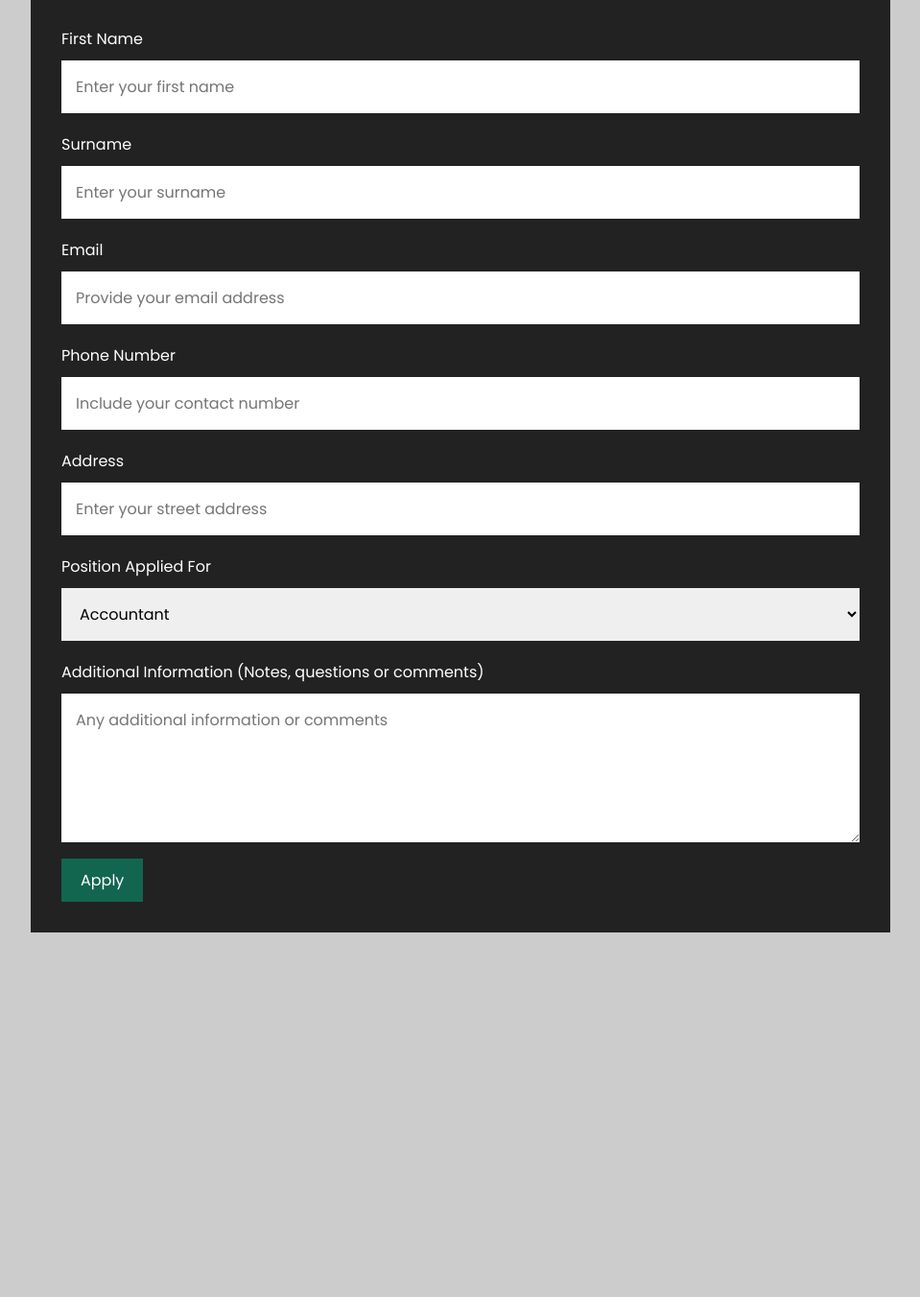
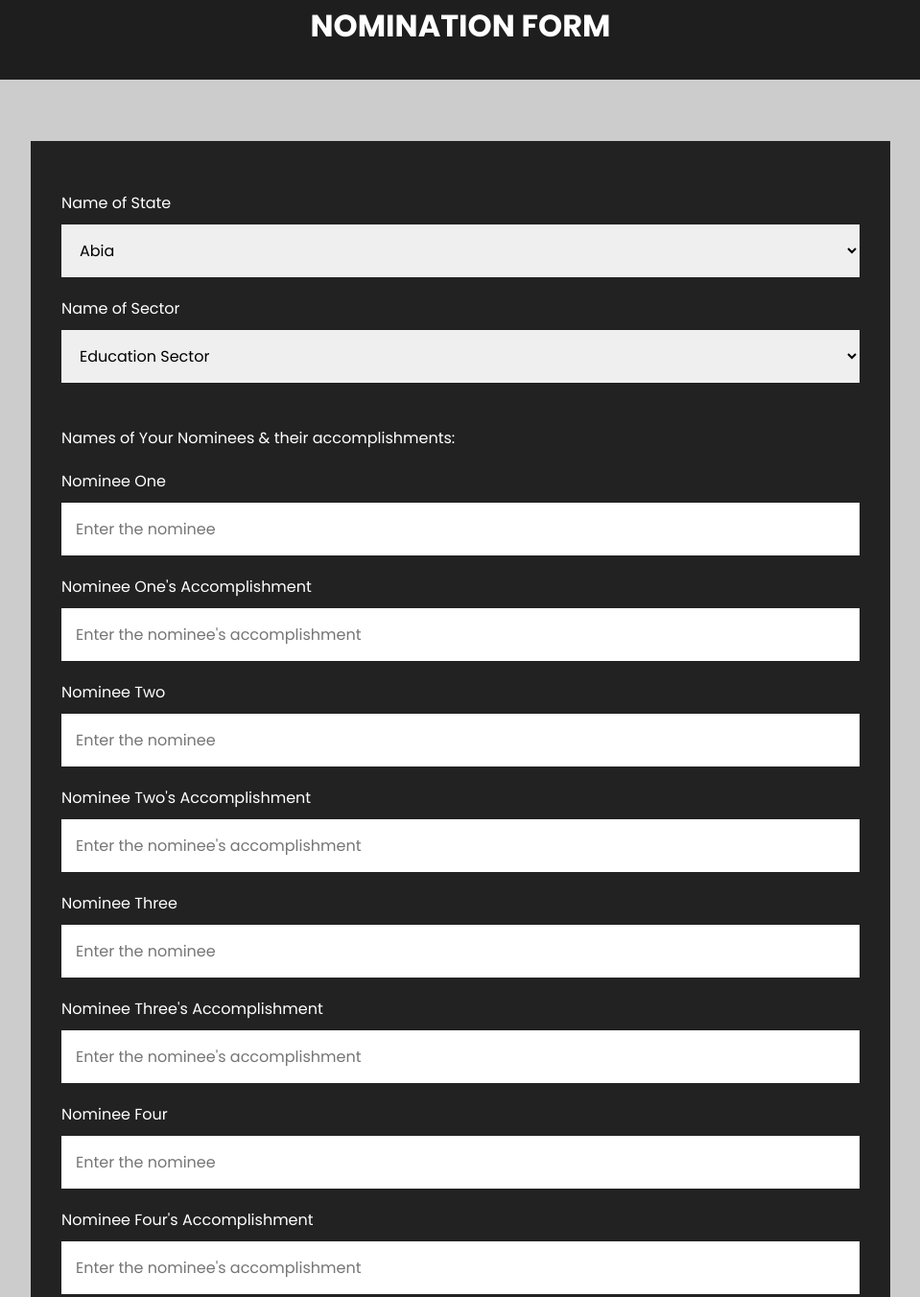
Before and after one commit to JoeSkills/great-minds-intl, a website built with Vite: page survey/index.html in a window 1280 px wide. Shown: the part 235-1587 px from the top of the page at 96% size, without its empty margins (160-1119 px from the left). Before the commit the page ends 1271 px from the top, so only its background shows below. Built offline with nearby package versions, Linux system fonts and the light colour scheme.

Commit message:
Updated the survey form

```diff
--- a/survey/index.html
+++ b/survey/index.html
@@ -9,9 +9,20 @@
   </head>
   <body>
     <header>
-      <h1>Training Application form</h1>
-      <h2>Become Part Of Great Minds Today</h2>
+      <h1>Golden Hearts Survey</h1>
+      <h2>50 Most Influential People In Each State</h2>
+      <p>
+        We are carrying out a survey to determine the 50 Most Influential People
+        in each state, FCT and the following sectors: Education Sector,
+        Healthcare sector, Banking & Finance Sector, Petroleum sector, Industry,
+        Trade & Investment sector, Construction & Engineering sector, Mass
+        Communication sector, Information & Communication Technology (ICT)
+        sector, Entertainment Sector, Public Service Sector, Transport &
+        Aviation Sector, Legal & Jurisprudence Sector and Sports Sector.
+      </p>
+      <h4 class="form-heading">Nomination Form</h4>
     </header>
+
     <div class="application-form-wrapper">
       <form
         class="application-form"
@@ -20,60 +31,183 @@
         enctype="multipart/form-data"
       >
         <div>
-          <label> First Name </label>
+          <label> Name of State </label>
+          <select name="state" id="state">
+            <option value="Abia">Abia</option>
+            <option value="Adamawa">Adamawa</option>
+            <option value="Akwa Ibom">Akwa Ibom</option>
+            <option value="Anambra">Anambra</option>
+            <option value="Bauchi">Bauchi</option>
+            <option value="Bayelsa">Bayelsa</option>
+            <option value="Benue">Benue</option>
+            <option value="Borno">Borno</option>
+            <option value="Cross River">Cross River</option>
+            <option value="Delta">Delta</option>
+            <option value="Ebonyi">Ebonyi</option>
+            <option value="Edo">Edo</option>
+            <option value="Ekiti">Ekiti</option>
+            <option value="Enugu">Enugu</option>
+            <option value="FCT">Federal Capital Territory (FCT)</option>
+            <option value="Gombe">Gombe</option>
+            <option value="Imo">Imo</option>
+            <option value="Jigawa">Jigawa</option>
+            <option value="Kaduna">Kaduna</option>
+            <option value="Kano">Kano</option>
+            <option value="Katsina">Katsina</option>
+            <option value="Kebbi">Kebbi</option>
+            <option value="Kogi">Kogi</option>
+            <option value="Kwara">Kwara</option>
+            <option value="Lagos">Lagos</option>
+            <option value="Nasarawa">Nasarawa</option>
+            <option value="Niger">Niger</option>
+            <option value="Ogun">Ogun</option>
+            <option value="Ondo">Ondo</option>
+            <option value="Osun">Osun</option>
+            <option value="Oyo">Oyo</option>
+            <option value="Plateau">Plateau</option>
+            <option value="Rivers">Rivers</option>
+            <option value="Sokoto">Sokoto</option>
+            <option value="Taraba">Taraba</option>
+            <option value="Yobe">Yobe</option>
+            <option value="Zamfara">Zamfara</option>
+          </select>
+        </div>
+
+        <div>
+          <label>Name of Sector</label>
+          <select name="sector" id="sector">
+            <option value="Education Sector">Education Sector</option>
+            <option value="Healthcare sector">Healthcare sector</option>
+            <option value="Banking & Finance Sector">
+              Banking & Finance Sector
+            </option>
+            <option value="Petroleum sector">Petroleum sector</option>
+            <option value="Industry, Trade & Investment sector">
+              Industry, Trade & Investment sector
+            </option>
+            <option value="Construction & Engineering sector">
+              Construction & Engineering sector
+            </option>
+            <option value="Mass Communication sector">
+              Mass Communication sector
+            </option>
+            <option value="Information & Communication Technology (ICT) sector">
+              Information & Communication Technology (ICT) sector
+            </option>
+            <option value="Entertainment Sector">Entertainment Sector</option>
+            <option value="Public Service Sector">Public Service Sector</option>
+            <option value="Transport & Aviation Sector">
+              Transport & Aviation Sector
+            </option>
+            <option value="Legal & Jurisprudence Sector">
+              Legal & Jurisprudence Sector
+            </option>
+            <option value="Sports Sector">Sports Sector</option>
+          </select>
+        </div>
+        <br />
+        <div>
+          <label>Names of Your Nominees & their accomplishments:</label>
+        </div>
+        <div>
+          <label> Nominee One </label>
           <input
-            name="first-name"
+            name="nominee-one"
             type="text"
-            placeholder="Enter your first name"
+            placeholder="Enter the nominee"
           />
         </div>
         <div>
-          <label> Surname </label>
-          <input name="surname" type="text" placeholder="Enter your surname" />
-        </div>
-        <div>
-          <label> Email </label>
+          <label> Nominee One's Accomplishment </label>
           <input
-            name="email"
-            type="email"
-            placeholder="Provide your email address"
+            name="nominee-one-accomplishment"
+            type="text"
+            placeholder="Enter the nominee's accomplishment"
           />
         </div>
         <div>
-          <label> Phone Number </label>
+          <label> Nominee Two </label>
+          <input
+            name="nominee-two"
+            type="text"
+            placeholder="Enter the nominee"
+          />
+        </div>
+        <div>
+          <label> Nominee Two's Accomplishment </label>
+          <input
+            name="nominee-two-accomplishment"
+            type="text"
+            placeholder="Enter the nominee's accomplishment"
+          />
+        </div>
+        <div>
+          <label> Nominee Three </label>
+          <input
+            name="nominee-three"
+            type="text"
+            placeholder="Enter the nominee"
+          />
+        </div>
+        <div>
+          <label> Nominee Three's Accomplishment </label>
+          <input
+            name="nominee-three-accomplishment"
+            type="text"
+            placeholder="Enter the nominee's accomplishment"
+          />
+        </div>
+        <div>
+          <label> Nominee Four </label>
+          <input
+            name="nominee-four"
+            type="text"
+            placeholder="Enter the nominee"
+          />
+        </div>
+        <div>
+          <label> Nominee Four's Accomplishment </label>
+          <input
+            name="nominee-four-accomplishment"
+            type="text"
+            placeholder="Enter the nominee's accomplishment"
+          />
+        </div>
+        <div>
+          <label> Nominee Five </label>
+          <input
+            name="nominee-five"
+            type="text"
+            placeholder="Enter the nominee"
+          />
+        </div>
+        <div>
+          <label> Nominee Five's Accomplishment </label>
+          <input
+            name="nominee-five-accomplishment"
+            type="text"
+            placeholder="Enter the nominee's accomplishment"
+          />
+        </div>
+        <div>
+          <label>Your Name</label>
+          <input name="name" type="text" placeholder="Enter your name" />
+        </div>
+        <div>
+          <label>Your Phone Number</label>
           <input
             name="phone-number"
             type="tel"
-            placeholder="Include your contact number"
+            placeholder="Enter your phone number"
           />
-        </div>
-        <div>
-          <label> Address </label>
-          <input
-            name="address"
-            type="tel"
-            placeholder="Enter your street address"
-          />
-        </div>
-        <div>
-          <label> Position Applied For </label>
-          <select name="position-applied-for">
-            <option value="accountant">Accountant</option>
-            <option value="assistant">Assistant</option>
-            <option value="legal-consultant">Legal Consultant</option>
-          </select>
-        </div>
-        <div>
-          <label> Additional Information (Notes, questions or comments) </label>
-          <textarea
-            rows="5"
-            placeholder="Any additional information or comments"
-            name="additional-info"
-          ></textarea>
         </div>
         <button type="submit">Apply</button>
       </form>
     </div>
+    <div class="appreciation-section">
+      <p>Thank you for your responses.</p>
+      <p>Management</p>
+    </div>
     <script type="module" src="./main.js"></script>
   </body>
 </html>
--- a/survey/style.css
+++ b/survey/style.css
@@ -12,7 +12,7 @@ body {
 }
 
 header {
-  background-color: #333;
+  background-color: #1e1e1e;
   padding: 2rem;
   color: #fff;
   text-align: center;
@@ -20,14 +20,29 @@ header {
 
 header h1 {
   text-transform: uppercase;
+  color: #d4af37;
 }
 
 header h2 {
   font-weight: 500;
 }
 
+header p {
+  font-size: 0.875rem;
+  margin-top: 0.625rem;
+  color: #ccc;
+}
+
+h4.form-heading {
+  margin-top: 3.125rem;
+  text-align: center;
+  font-size: 2rem;
+  text-transform: uppercase;
+}
+
 .application-form-wrapper {
   padding: 4rem;
+  padding-bottom: 0;
 }
 
 .application-form {
@@ -64,12 +79,23 @@ header h2 {
 }
 
 .application-form button {
-  padding: 0.625rem 1.25rem;
+  padding: 0.9375rem 2.5rem;
   border: none;
-  background-color: #12664f;
-  color: #fff;
+  background-color: #d4af37;
+  color: #1e1e1e;
   font-size: 1rem;
-  margin-top: 0.625rem;
+  margin-top: 2.1875rem;
+  font-weight: 700;
+}
+
+.appreciation-section {
+  background-color: #000;
+  font-weight: 700;
+  color: #d4af37;
+  text-align: center;
+  text-transform: uppercase;
+  margin-top: 3.125rem;
+  padding: 1.25rem;
 }
 
 @media screen and (max-width: 680px) {
```
